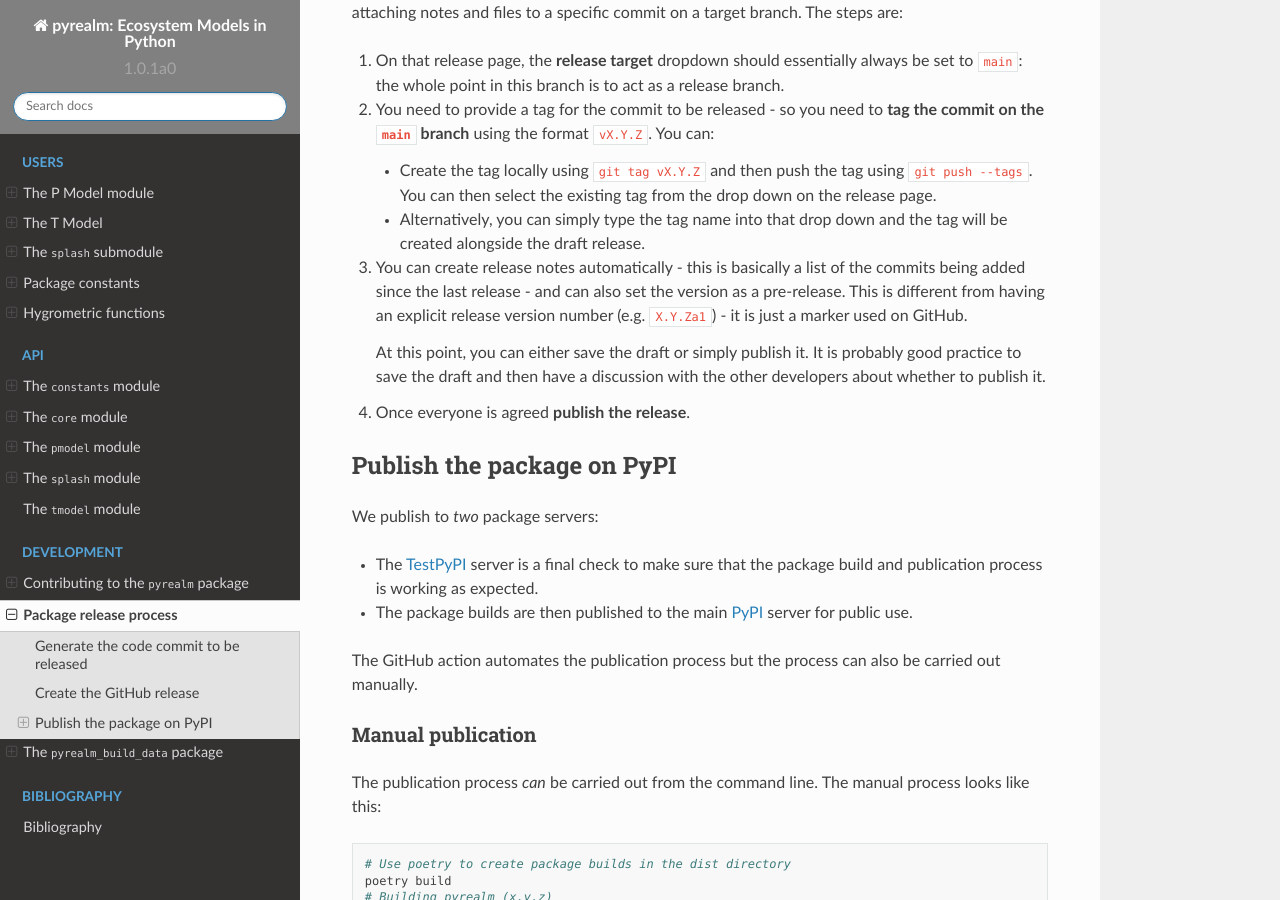
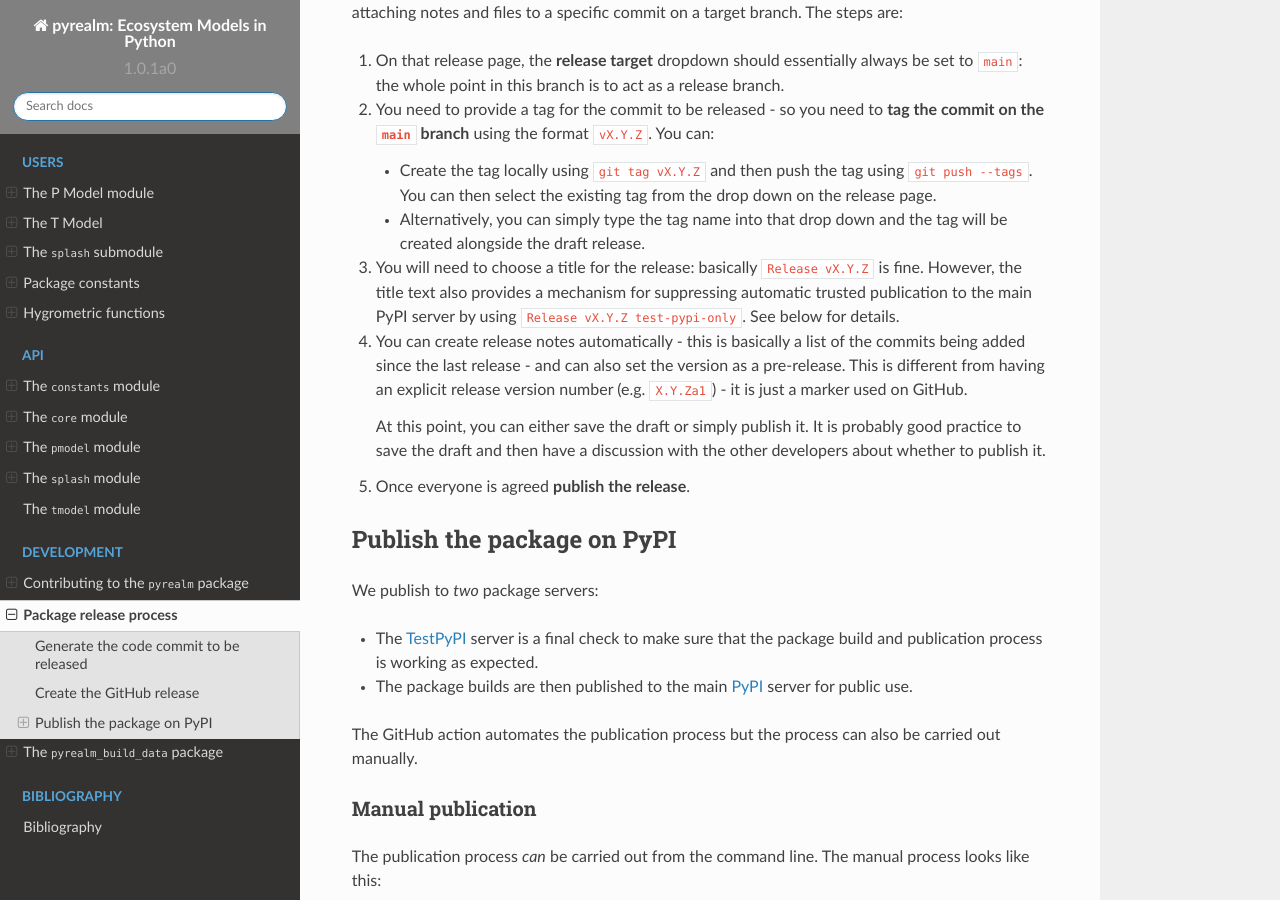
Before and after one commit to ImperialCollegeLondon/pyrealm, a Sphinx documentation site: the page built from docs/source/development/release_process.md, in a window 1280 px wide and 900 px high, scrolled down 1392 px. Built offline with Sphinx 7.4.7 and the Read the Docs theme 2.0.0, drawn with Linux system fonts in a browser that asks for light colours; the version number is read from the project's files by our own code; some of the changed text lies outside the part shown.

Commit message:
Adjust publish action to allow PyPI to be skipped on experimental releases

````diff
--- a/docs/source/development/release_process.md
+++ b/docs/source/development/release_process.md
@@ -90,6 +90,11 @@ a target branch. The steps are:
    * Alternatively, you can simply type the tag name into that drop down and the tag
      will be created alongside the draft release.
 
+1. You will need to choose a title for the release: basically `Release vX.Y.Z` is fine.
+   However, the title text also provides a mechanism for suppressing automatic trusted
+   publication to the main PyPI server by using `Release vX.Y.Z test-pypi-only`. See
+   below for details.
+
 1. You can create release notes automatically - this is basically a list of the commits
    being added since the last release - and can also set the version as a pre-release.
    This is different from having an explicit release version number (e.g. `X.Y.Za1`) -
@@ -177,6 +182,11 @@ basic flow is:
 1. As long as all the steps above succeed, the job artefacts are now published to the
    main PyPI site, which is also configured to trust publications from the repository.
 
+   The last step of publication to the main PyPI site can be skipped by including the
+   text `test-pypi-only` in the title text for the release. This allows pre-release
+   tests and experimentation to be tested without automatically adding them to the
+   official released versions.
+
 ```{eval-rst}
 .. include::  ../../../.github/workflows/pyrealm_publish.yaml
     :code: yaml
````
Also changed, not shown: 1 other file.
